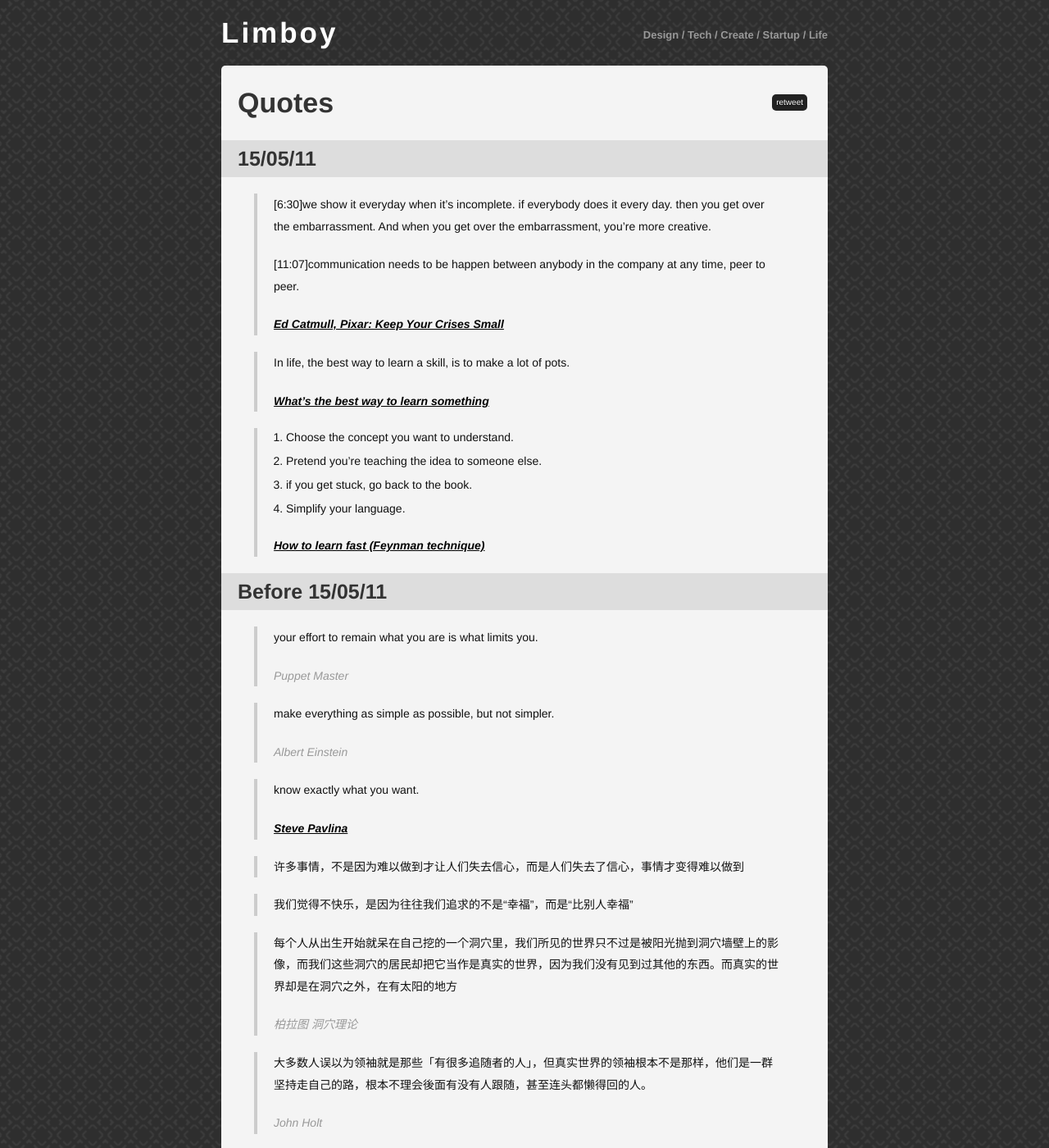
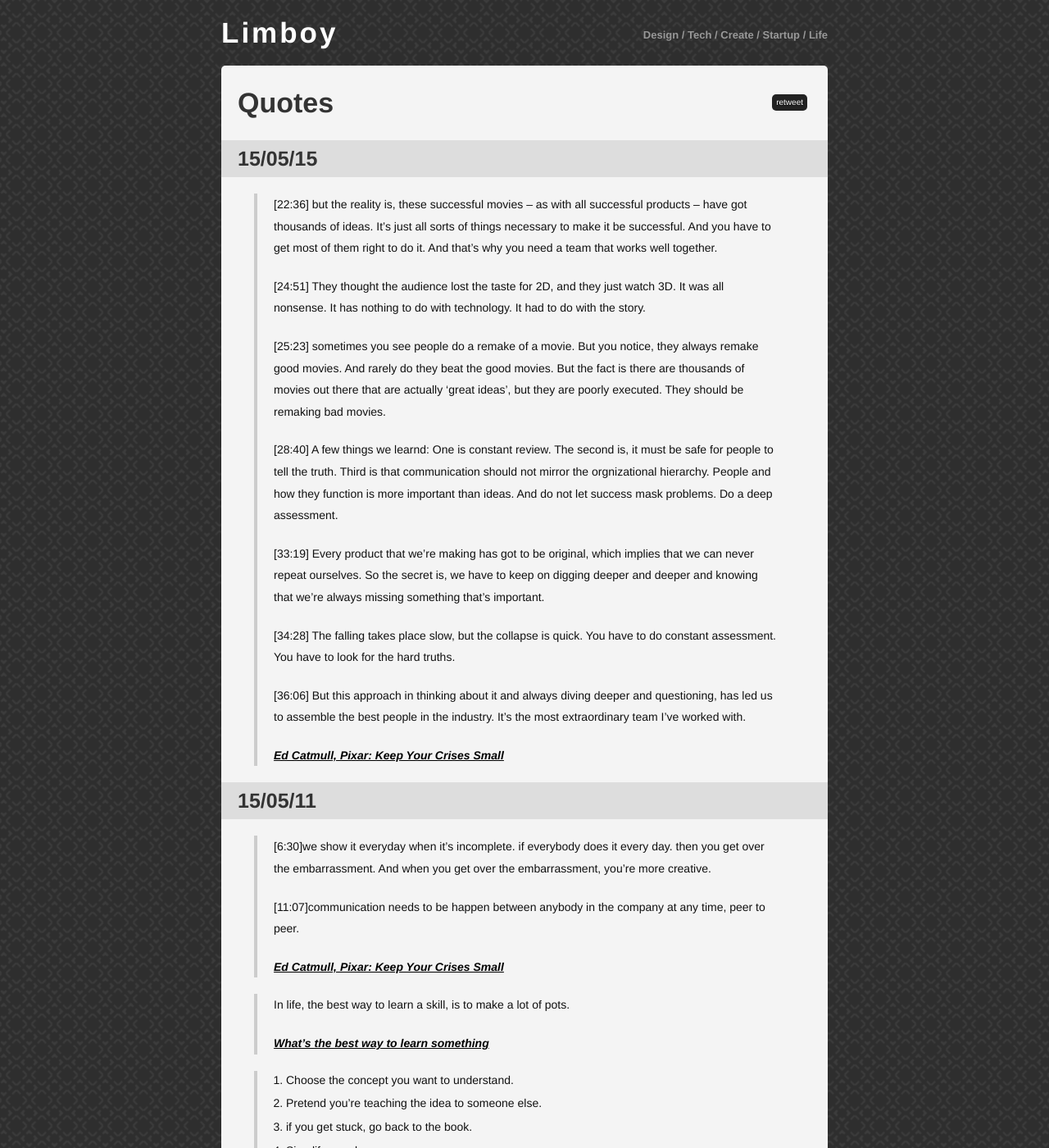
Before and after one commit to limboy/lzyy.github.com, a Jekyll site: the page built from quotes.md, in a window 1280 px wide and 1400 px high. Shown: the whole window at 82% size. Built offline with Jekyll 4.4.1, drawn with Linux system fonts in a browser that asks for light colours; Markdown is read by kramdown in place of the engine named in the settings; comment, search, counter and statistics services are not loaded.

Commit message:
Add a quote

```diff
--- a/quotes.md
+++ b/quotes.md
@@ -2,6 +2,24 @@
 layout: post
 title: Quotes
 ---
+
+### 15/05/15
+
+> [22:36] but the reality is, these successful movies -- as with all successful products -- have got thousands of ideas. It's just all sorts of things necessary to make it be successful. And you have to get most of them right to do it. And that's why you need a team that works well together.
+>
+> [24:51] They thought the audience lost the taste for 2D, and they just watch 3D. It was all nonsense. It has nothing to do with technology. It had to do with the story.
+>
+> [25:23] sometimes you see people do a remake of a movie. But you notice, they always remake good movies. And rarely do they beat the good movies. But the fact is there are thousands of movies out there that are actually 'great ideas', but they are poorly executed. They should be remaking bad movies.
+>
+> [28:40] A few things we learnd: One is constant review. The second is, it must be safe for people to tell the truth. Third is that communication should not mirror the orgnizational hierarchy. People and how they function is more important than ideas. And do not let success mask problems. Do a deep assessment.
+>
+> [33:19] Every product that we're making has got to be original, which implies that we can never repeat ourselves. So the secret is, we have to keep on digging deeper and deeper and knowing that we're always missing something that's important.
+>
+> [34:28] The falling takes place slow, but the collapse is quick. You have to do constant assessment. You have to look for the hard truths.
+>
+> [36:06] But this approach in thinking about it and always diving deeper and questioning, has led us to assemble the best people in the industry. It's the most extraordinary team I've worked with.
+>
+> <cite>[Ed Catmull, Pixar: Keep Your Crises Small](https://www.youtube.com/watch?v=k2h2lvhzMDc)</cite>
 
 ### 15/05/11
 
```
